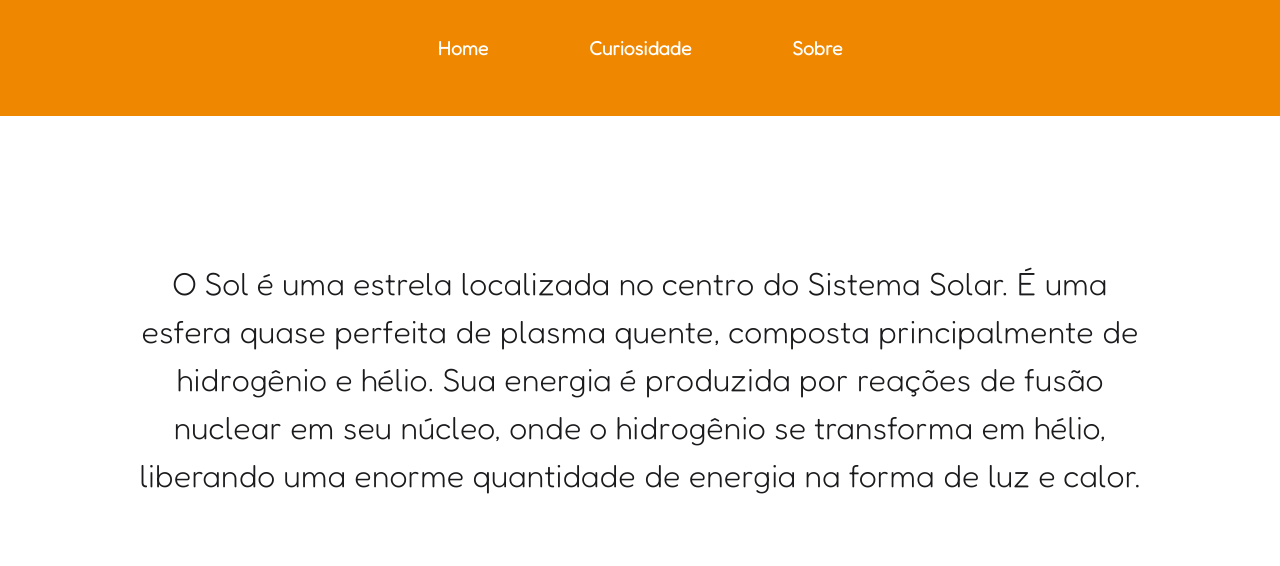
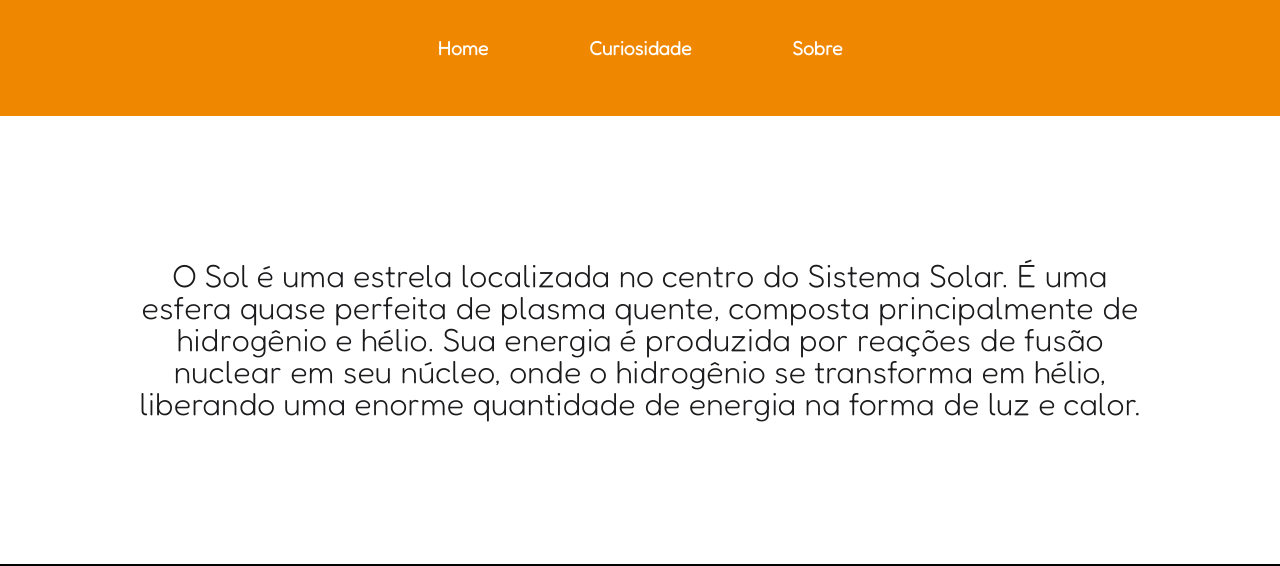
Before and after one commit to PabuDev/Projeto-solar, a plain HTML site: page index.html in a window 1280 px wide. Shown: the part 386-952 px from the top of the page. Drawn offline with Linux system fonts and the light colour scheme.

Commit message:
Atualização

```diff
--- a/style.css
+++ b/style.css
@@ -63,13 +63,13 @@ nav a{
 
 section{
     padding-top: 10vh;
-    padding-bottom: 20vh;
+    padding-bottom: 10vh;
 }
 
 section.secao-texto p{
     font-family: 'Fredoka-Bold';
     font-size: 2.5vw;
-    line-height: 1.5;
+    line-height: 4vh;
     color: var(--cor1);
     text-align: center;
     padding: 5vw 10vw;
```
